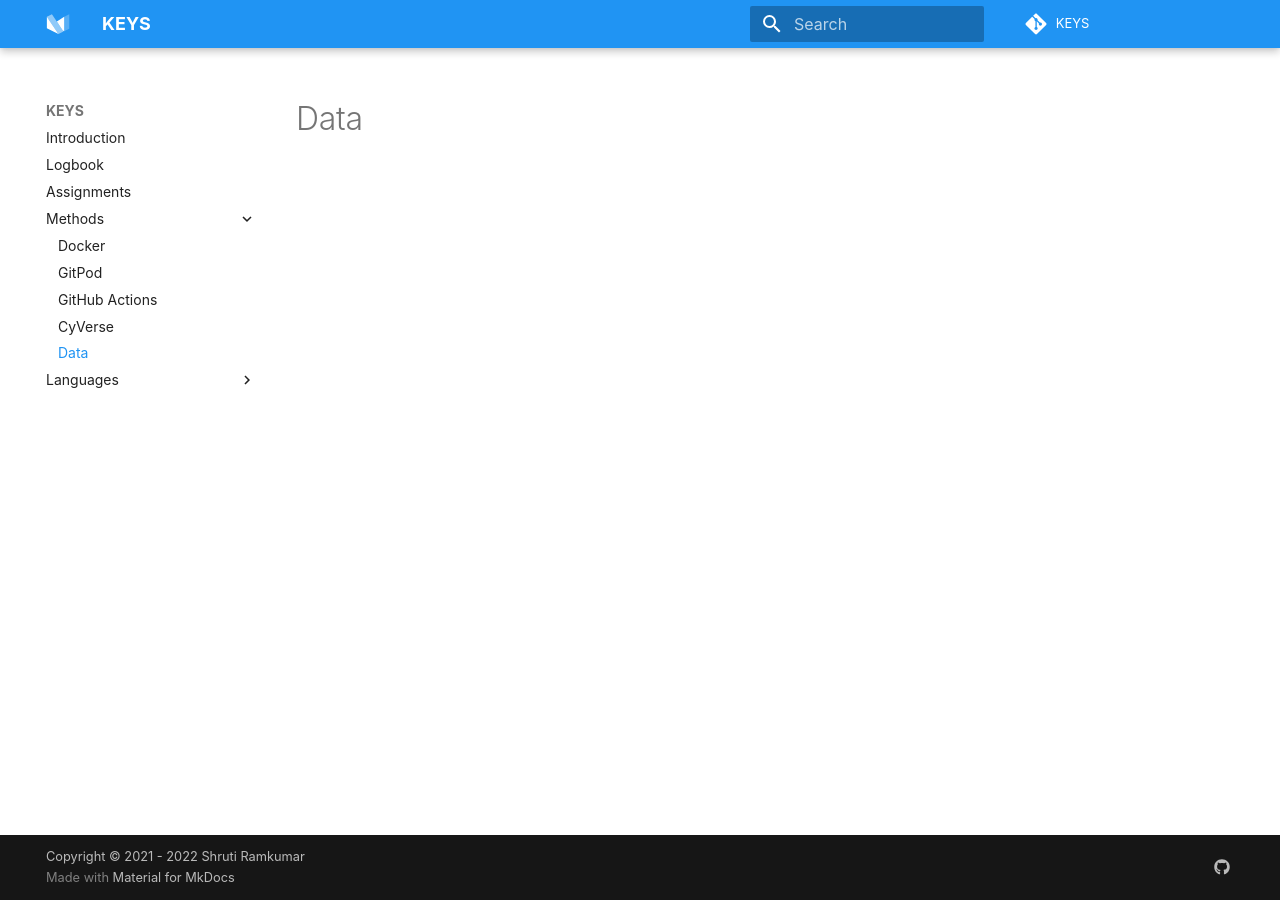
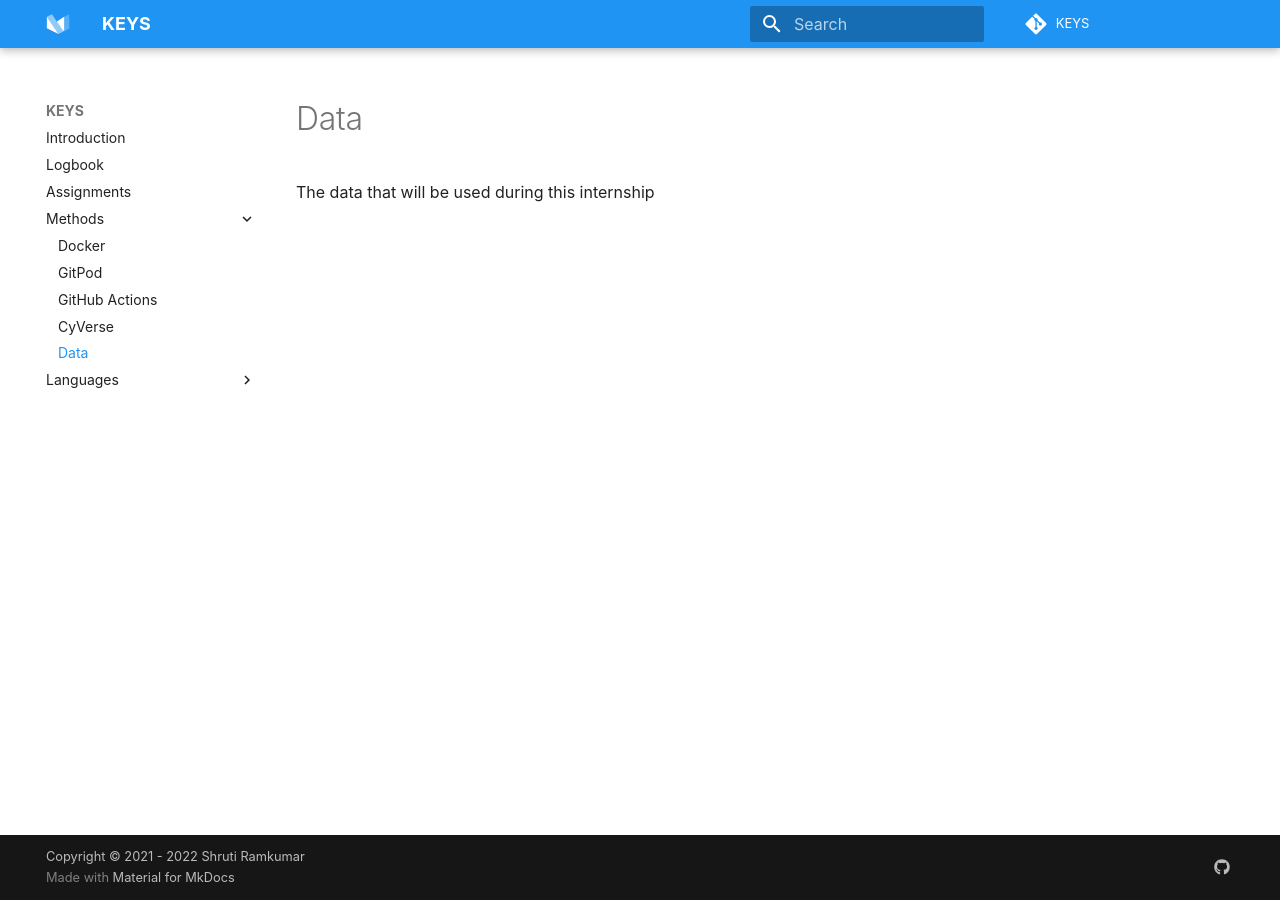
Before and after one commit to tyson-swetnam/mkdocs-material-template, an MkDocs documentation site: the page built from docs/data.md, in a window 1280 px wide. Built offline with MkDocs 1.6.1 and Material for MkDocs 9.7.7, drawn with Linux system fonts in a browser that asks for light colours; some web fonts are replaced; comment, search, counter and statistics services are not loaded.

Commit message:
Update data.md

```diff
--- a/docs/data.md
+++ b/docs/data.md
@@ -1 +1,2 @@
 # Data
+The data that will be used during this internship
```
